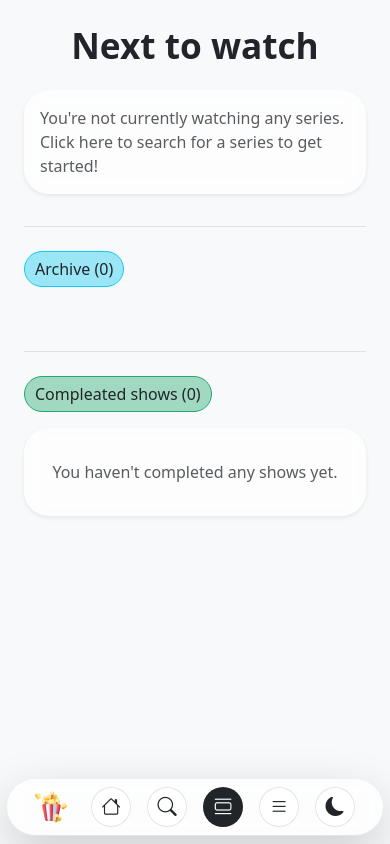
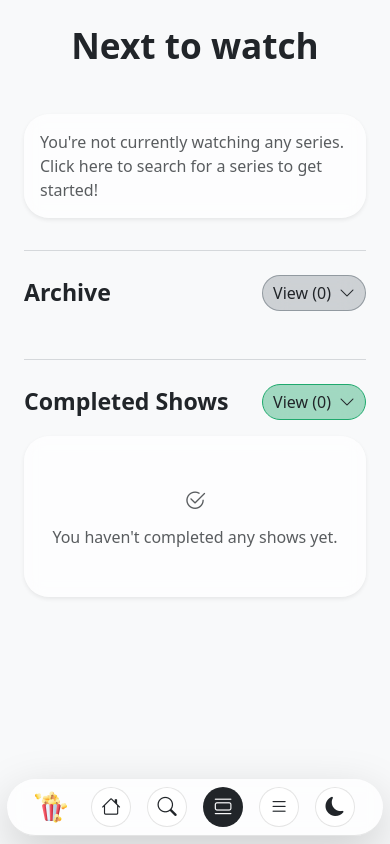
Before and after one commit to VixiGamer/MyTime, a React (Vite) app: page /watching in a window 390 px wide. Built offline with nearby package versions, Linux system fonts and the light colour scheme.

Commit message:
fix: - updated the Watching page to be responsive also when your on tablet, witch before it wasn't; - undated the padding in SingleShowPage;
updated:
- Watching.tsx
- Watching.css
- SingleShowPage.tsx

```diff
--- a/src/pages/SingleShow/SingleShowPage.tsx
+++ b/src/pages/SingleShow/SingleShowPage.tsx
@@ -327,7 +327,7 @@ export default function SingleShowPage() {
     return (
         <>
             {/* Background sfocato */}
-            <div style={{ backgroundImage: bgGradient, paddingBottom: "5rem" }}>
+            <div style={{ backgroundImage: bgGradient, paddingBottom: "4rem" }}>
 
                 <div className="p-4 container position-relative">
                     <button className="glass-card mb-4 px-3 py-2 shadow-sm" style={{ color: "var(--text-main)" }} onClick={() => navigate(-1)}>
--- a/src/pages/Watching/Watching.css
+++ b/src/pages/Watching/Watching.css
@@ -8,8 +8,8 @@
 /* Tablet e desktop */
 @media (min-width: 768px) {
   .episode-img-responsive {
-    width: 17rem;
-    height: 10rem;
+    width: 12rem;
+    height: 8rem;
   }
 }
 
--- a/src/pages/Watching/Watching.tsx
+++ b/src/pages/Watching/Watching.tsx
@@ -6,6 +6,8 @@ import axios from "axios";
 import RatingModal from "../../components/RatingModal/RatingModal";
 import defaultPoster from "../../images/poster_default.png";
 import defaultEpisodePoster from "../../images/episode_default.png";
+// import { Vibrant } from "node-vibrant/browser";
+// import type { Palette, Swatch } from "@vibrant/color";
 import "./Watching.css"
 
 export default function Watching() {
@@ -25,6 +27,9 @@ export default function Watching() {
     } = useWatching();
 
     const navigate = useNavigate();
+
+    // const [bgEpisodeGradient, setBgEpisodeGradient] = useState("");
+
 
     //§ --- STATO DELLA MODALE DI VALUTAZIONE ---
     const [ratingModal, setRatingModal] = useState<{
@@ -82,6 +87,7 @@ export default function Watching() {
         });
     };
 
+    //* Per segnare un intera serie come vista
     // const handleMarkShowAsWatched = (showId: number, showName: string) => {
     //     markShowAsWatched(showId);
 
@@ -94,6 +100,40 @@ export default function Watching() {
     //         currentVal: 0
     //     });
     // };
+
+    /*
+    function EpisodeCardBackground({ imgUrl }: { imgUrl?: string }) {
+
+        useEffect(() => {
+            if (!imgUrl) return;
+
+            Vibrant.from(imgUrl)
+                .getPalette()
+                .then((palette: Palette) => {
+                    const colors = Object.values(palette)
+                        .filter((swatch): swatch is Swatch => Boolean(swatch))
+                        .map((swatch) => swatch.rgb);
+
+                    if (colors.length === 0) return;
+
+                    const selected = colors.slice(0, 5);
+                    const colorStrings = selected.map(
+                        (c: number[]) => `rgb(${c.join(",")})`
+                    );
+
+                    const gradient = `linear-gradient(135deg, ${colorStrings.join(",")})`;
+                    setBgEpisodeGradient(gradient);
+                })
+                .catch((err) => {
+                    console.error("Errore Vibrant:", err);
+                });
+        }, [imgUrl]);
+
+        return bgEpisodeGradient
+    }
+
+    backgroundImage: EpisodeCardBackground({ imgUrl: imgOriginalMedium })
+    */
 
     const today = new Date();
     today.setHours(0, 0, 0, 0)
@@ -113,8 +153,9 @@ export default function Watching() {
 
 
     return (
+        <div style={{ paddingBottom: "4rem" }}>
             <div className="p-4 container">
-            <header className="mb-4 text-center text-md-start">
+                <header className="mb-5 text-center text-md-start">
                     <h1 className="fw-bolder display-5">Next to watch</h1>
                 </header>
 
@@ -180,15 +221,15 @@ export default function Watching() {
                                             src={imgOriginalMedium || defaultEpisodePoster}
                                             alt={displayEpisode?.episodeData?.name}
                                             onLoad={() => setEpisodeImgLoaded(true)}
-                                        style={{ borderRadius: "10px", objectFit: "cover", height: "100%", width: "100%", display: episodeImgLoaded ? "block" : "none" }}
+                                            style={{ borderRadius: "15px", objectFit: "cover", height: "100%", width: "100%", display: episodeImgLoaded ? "block" : "none" }}
                                         />
                                     </div>
                                     <div className="d-flex flex-row align-items-center flex-grow-1" style={{ minWidth: 0 }}>
                                         <div className="d-flex flex-column flex-grow-1 justify-content-center pe-2" style={{ minWidth: 0 }}>
                                             {/* Visibile solo da tablet in su */}
-                                        <h3 className="mb-2 d-none d-md-block fw-bold px-1" style={{ cursor: "pointer" }} onClick={() => navigate(`/show/${serie.showId}`)}>
+                                            <h4 className="mb-2 d-none d-md-block text-truncate fw-bold px-1" style={{ cursor: "pointer" }} onClick={() => navigate(`/show/${serie.showId}`)}>
                                                 {serie.showName}
-                                        </h3>
+                                            </h4>
                                             {/* Visibile solo da mobile */}
                                             <h6 className="mb-1 d-md-none text-truncate fw-bold px-1" style={{ cursor: "pointer", fontSize: "1rem" }} onClick={() => navigate(`/show/${serie.showId}`)}>
                                                 {serie.showName}
@@ -232,29 +273,50 @@ export default function Watching() {
                     })}
                 </div>
 
-            {/* --- SEZIONE ARCHIVIO (Grafica Originale) --- */}
-            <div className="mt-5 pt-4 border-top">
-                <button className="lightblue-button-glass mb-3" type="button" data-bs-toggle="collapse" data-bs-target="#collapseArchive">Archive ({archivedShows.length})</button>
+                {/* --- SEZIONE ARCHIVIO --- */}
+                <div className="mt-5 pt-4 border-top border-secondary border-opacity-25">
+                    <div className="d-flex align-items-center justify-content-between mb-3">
+                        <h3 className="mb-0 fw-bold">Archive</h3>
+                        <button
+                            className="gray-button-glass d-flex align-items-center gap-2"
+                            type="button"
+                            data-bs-toggle="collapse"
+                            data-bs-target="#collapseArchive"
+                        >
+                            View ({archivedShows.length}) <i className="bi bi-chevron-down" />
+                        </button>
+                    </div>
+
                     <div className="collapse" id="collapseArchive">
-                    <div className="card card-body glass-card border-0 shadow-sm">
+                        <div className="glass-card p-4 border-0 shadow-sm">
                             {archivedShows.length > 0 ? (
-                            <div>
-                                <h3 className="mb-3">Archive</h3>
-                                <div className="d-flex flex-wrap gap-3">
+                                <div className="row row-cols-2 row-cols-sm-3 row-cols-md-4 row-cols-lg-6 g-4">
                                     {archivedShows.map((serie) => (
-                                        <div key={serie.showId} className="card shadow-sm" style={{ width: "10rem", opacity: 0.85 }}>
-                                            <img src={serie.showImage || defaultPoster} alt={serie.showName} onClick={() => navigate(`/show/${serie.showId}`)} style={{ borderTopLeftRadius: "5px", borderTopRightRadius: "5px", cursor: "pointer", objectFit: "cover", height: "15rem" }} />
-                                            <div className="card-body p-2 text-center">
-                                                <h6 className="card-title text-truncate" style={{ fontSize: "0.9rem" }}>{serie.showName}</h6>
-                                                <button className="lightblue-button-glass w-100 mt-2" onClick={() => archiveShow(serie.showId)}>Restore</button>
+                                        <div key={serie.showId} className="col">
+                                            <div className="card h-100 bg-transparent border-0 transition-all" style={{ opacity: 0.85 }}>
+                                                <div className="position-relative shadow-sm" style={{ borderRadius: "15px", overflow: "hidden", aspectRatio: "2/3" }}>
+                                                    <img
+                                                        src={serie.showImage || defaultPoster}
+                                                        alt={serie.showName}
+                                                        onClick={() => navigate(`/show/${serie.showId}`)}
+                                                        style={{ cursor: "pointer", objectFit: "cover", width: "100%", height: "100%" }}
+                                                    />
+                                                </div>
+                                                <div className="card-body p-2 px-0 text-center d-flex flex-column">
+                                                    <h6 className="card-title text-truncate fw-bold mb-2" title={serie.showName} style={{ fontSize: "0.95rem" }}>
+                                                        {serie.showName}
+                                                    </h6>
+                                                    <button className="lightblue-button-glass w-100 mt-auto py-1" onClick={() => archiveShow(serie.showId)}>
+                                                        <i className="bi bi-arrow-counterclockwise" /> Restore
+                                                    </button>
+                                                </div>
                                             </div>
                                         </div>
                                     ))}
                                 </div>
-                            </div>
                             ) : (
-                            <div className="text-center py-3">
-                                <p className="text-muted text-center italic">You haven't any archived shows.</p>
+                                <div className="text-center py-4">
+                                    <p className="text-muted mb-0"><i className="bi bi-inbox fs-4 d-block mb-2"></i>No archived shows.</p>
                                 </div>
                             )}
                         </div>
@@ -262,50 +324,52 @@ export default function Watching() {
                 </div>
 
                 {/* --- SEZIONE SERIE COMPLETATE --- */}
-            <div className="mt-5 pt-4 border-top">
+                <div className="mt-5 pt-4 border-top border-secondary border-opacity-25">
+                    <div className="d-flex align-items-center justify-content-between mb-3">
+                        <h3 className="mb-0 fw-bold">Completed Shows</h3>
                         <button
-                    className="lightgreen-button-glass mb-3"
+                            className="lightgreen-button-glass d-flex align-items-center gap-2"
                             type="button"
                             data-bs-toggle="collapse"
                             data-bs-target="#collapseCompleted"
                         >
-                    Compleated shows ({completedShows.length})
+                            View ({completedShows.length}) <i className="bi bi-chevron-down" />
                         </button>
+                    </div>
 
                     <div className="collapse show" id="collapseCompleted">
-                    <div className="card card-body glass-card border-0 shadow-sm">
+                        <div className="glass-card p-4 border-0 shadow-sm">
                             {completedShows.length > 0 ? (
-                            <div>
-                                <h3 className="mb-4">Completed shows</h3>
-                                <div className="d-flex flex-wrap gap-3">
+                                <div className="row row-cols-2 row-cols-sm-3 row-cols-md-4 row-cols-lg-6 g-4">
                                     {completedShows.map((serie) => (
-                                        <div key={serie.showId} className="card shadow-sm" style={{ width: "12rem", borderRadius: "10px", overflow: "hidden" }}>
-                                            <div className="position-relative" style={{ height: "18rem" }}>
+                                        <div key={serie.showId} className="col">
+                                            <div className="card h-100 bg-transparent border-0 transition-all hover-scale">
+                                                <div className="position-relative shadow-sm" style={{ borderRadius: "15px", overflow: "hidden", aspectRatio: "2/3" }}>
                                                     <img
                                                         src={serie.showImage || defaultPoster}
                                                         alt={serie.showName}
                                                         onClick={() => navigate(`/show/${serie.showId}`)}
-                                                    style={{ cursor: "pointer", objectFit: "cover", height: "100%", width: "100%" }}
+                                                        style={{ cursor: "pointer", objectFit: "cover", width: "100%", height: "100%" }}
                                                     />
 
                                                     {/* Badge per il conteggio TOTALE delle visioni */}
                                                     <div className="position-absolute top-0 end-0 m-2">
-                                                    <span className="badge lightblue-button-glass text-light shadow-sm d-flex align-items-center gap-1" style={{ fontSize: '0.9rem' }}>                                                        {/* Mostra il totale storico accumulato */}
-                                                        {serie.allTimeCount} {serie.allTimeCount === 1 ? 'time' : 'times'}
+                                                        <span className="badge rounded-pill lightblue-glass-card text-light shadow-sm d-flex align-items-center gap-1" style={{ fontSize: '0.8rem', backdropFilter: "blur(4px)" }}>
+                                                            <i className="bi bi-eye-fill" /> {serie.allTimeCount}
                                                         </span>
                                                     </div>
                                                 </div>
 
-                                            <div className="card-body p-3 text-center d-flex flex-column">
-                                                <h6 className="card-title text-truncate fw-bold mb-3" title={serie.showName}>
+                                                <div className="card-body p-2 px-0 text-center d-flex flex-column">
+                                                    <h6 className="card-title text-truncate fw-bold mb-2" title={serie.showName} style={{ fontSize: "0.95rem" }}>
                                                         {serie.showName}
                                                     </h6>
 
                                                     <button
-                                                    className="btn lightgreen-button-glass fw-bold py-2"
+                                                        className="lightgreen-button-glass w-100 mt-auto py-1 fw-bold"
                                                         onClick={() => {
                                                             if (window.confirm(`Start a new Rewatch for "${serie.showName}"? Your current progress will be reset but your all time history will remain saved.`)) {
-                                                            startRewatch(serie.showId); // Aziona il reset di sessionWatched/sessionCount nel Context
+                                                                startRewatch(serie.showId);
                                                             }
                                                         }}
                                                     >
@@ -313,12 +377,12 @@ export default function Watching() {
                                                     </button>
                                                 </div>
                                             </div>
+                                        </div>
                                     ))}
                                 </div>
-                            </div>
                             ) : (
-                            <div className="text-center py-3">
-                                <p className="text-muted mb-0 italic">You haven't completed any shows yet.</p>
+                                <div className="text-center py-4">
+                                    <p className="text-muted mb-0"><i className="bi bi-check2-circle fs-4 d-block mb-2"></i>You haven't completed any shows yet.</p>
                                 </div>
                             )}
                         </div>
@@ -338,5 +402,6 @@ export default function Watching() {
                     }}
                 />
             </div>
+        </div>
     );
 }
```
Lines whose indentation alone changed are shown as unchanged.
